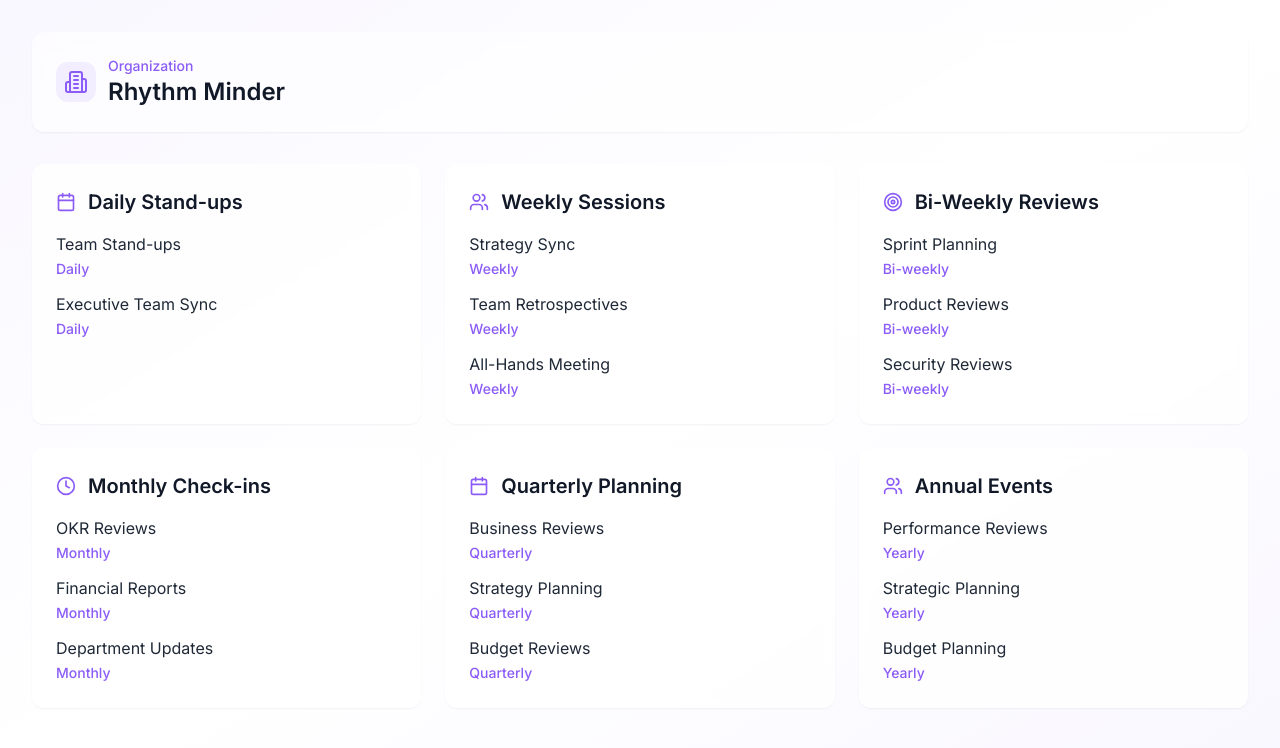
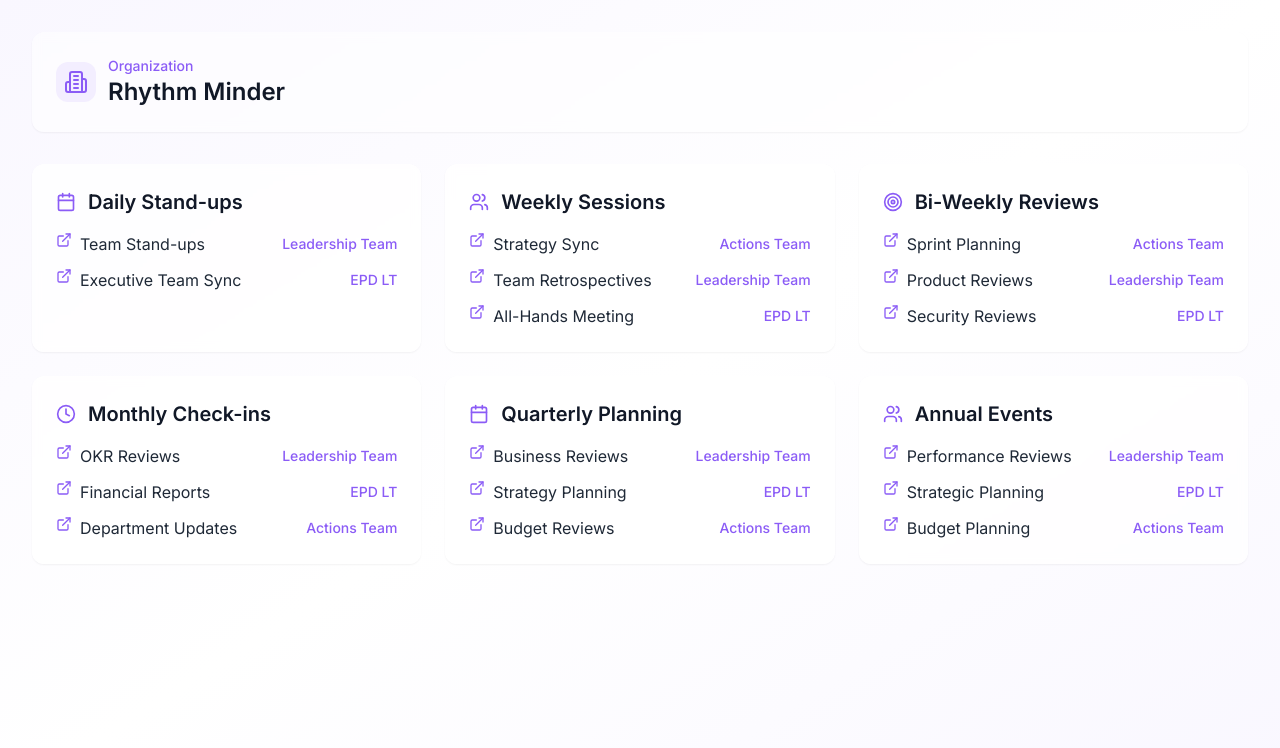
Before and after one commit to mattnigh/build-a-rhythm, a React (Vite) app: page / in a window 1280 px wide. Shown: the top 748 px of the page. Built offline with nearby package versions, Linux system fonts and the light colour scheme.

Commit message:
Refactor Rhythm Display Component
Updated the `RhythmDisplay` component to reposition the link icon to the left of each rhythm item and display attendee categories instead of frequency.  The frequency information will be replaced with a field for listing attendees or linking to an attendee document.

```diff
--- a/src/components/RhythmDisplay.tsx
+++ b/src/components/RhythmDisplay.tsx
@@ -1,7 +1,6 @@
 
 import { Card } from "@/components/ui/card";
 import { Calendar, Users, Target, Clock, ExternalLink } from "lucide-react";
-import ReactMarkdown from "react-markdown";
 import { useMemo } from "react";
 
 interface RhythmDisplayProps {
@@ -10,7 +9,7 @@ interface RhythmDisplayProps {
 
 interface RhythmItem {
   text: string;
-  frequency: string;
+  attendees: string;
   link?: string;
 }
 
@@ -37,7 +36,7 @@ const RhythmDisplay = ({ content }: RhythmDisplayProps) => {
         if (match) {
           currentSection.content.push({
             text: match[1].trim(),
-            frequency: match[2].trim(),
+            attendees: match[2].trim(),
             link: match[3]?.trim()
           });
         }
@@ -67,23 +66,23 @@ const RhythmDisplay = ({ content }: RhythmDisplayProps) => {
             <div className="space-y-3">
               {section.content.map((item, itemIndex) => (
                 <div key={itemIndex} className="flex items-start gap-2 group">
-                  <div className="flex-1">
-                    <p className="text-gray-800">{item.text}</p>
-                    <span className="text-sm text-rhythm-600 font-medium">
-                      {item.frequency}
-                    </span>
-                  </div>
                   {item.link && (
                     <a
                       href={item.link}
                       target="_blank"
                       rel="noopener noreferrer"
-                      className="text-rhythm-600 opacity-0 group-hover:opacity-100 transition-opacity"
+                      className="text-rhythm-600 transition-opacity"
                       title="Open meeting link"
                     >
                       <ExternalLink className="w-4 h-4" />
                     </a>
                   )}
+                  <div className="flex-1 flex items-center justify-between">
+                    <p className="text-gray-800">{item.text}</p>
+                    <span className="text-sm text-rhythm-600 font-medium">
+                      {item.attendees}
+                    </span>
+                  </div>
                 </div>
               ))}
             </div>
--- a/src/data/default-rhythm.md
+++ b/src/data/default-rhythm.md
@@ -2,30 +2,30 @@
 # Acme Corp - Rhythm of Business
 
 ## Daily Stand-ups
-- Team Stand-ups [Daily] https://meeting-link/standup
-- Executive Team Sync [Daily] https://meeting-link/exec-sync
+- Team Stand-ups [Leadership Team] https://meeting-link/standup
+- Executive Team Sync [EPD LT] https://meeting-link/exec-sync
 
 ## Weekly Sessions
-- Strategy Sync [Weekly] https://meeting-link/strategy
-- Team Retrospectives [Weekly] https://meeting-link/retro
-- All-Hands Meeting [Weekly] https://meeting-link/all-hands
+- Strategy Sync [Actions Team] https://meeting-link/strategy
+- Team Retrospectives [Leadership Team] https://meeting-link/retro
+- All-Hands Meeting [EPD LT] https://meeting-link/all-hands
 
 ## Bi-Weekly Reviews
-- Sprint Planning [Bi-weekly] https://meeting-link/sprint
-- Product Reviews [Bi-weekly] https://meeting-link/product
-- Security Reviews [Bi-weekly] https://meeting-link/security
+- Sprint Planning [Actions Team] https://meeting-link/sprint
+- Product Reviews [Leadership Team] https://meeting-link/product
+- Security Reviews [EPD LT] https://meeting-link/security
 
 ## Monthly Check-ins
-- OKR Reviews [Monthly] https://meeting-link/okr
-- Financial Reports [Monthly] https://meeting-link/finance
-- Department Updates [Monthly] https://meeting-link/dept
+- OKR Reviews [Leadership Team] https://meeting-link/okr
+- Financial Reports [EPD LT] https://meeting-link/finance
+- Department Updates [Actions Team] https://meeting-link/dept
 
 ## Quarterly Planning
-- Business Reviews [Quarterly] https://meeting-link/qbr
-- Strategy Planning [Quarterly] https://meeting-link/strategy-q
-- Budget Reviews [Quarterly] https://meeting-link/budget
+- Business Reviews [Leadership Team] https://meeting-link/qbr
+- Strategy Planning [EPD LT] https://meeting-link/strategy-q
+- Budget Reviews [Actions Team] https://meeting-link/budget
 
 ## Annual Events
-- Performance Reviews [Yearly] https://meeting-link/reviews
-- Strategic Planning [Yearly] https://meeting-link/strategy-annual
-- Budget Planning [Yearly] https://meeting-link/budget-annual
+- Performance Reviews [Leadership Team] https://meeting-link/reviews
+- Strategic Planning [EPD LT] https://meeting-link/strategy-annual
+- Budget Planning [Actions Team] https://meeting-link/budget-annual
```
